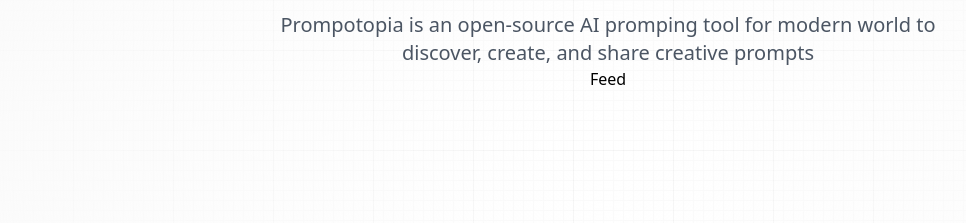
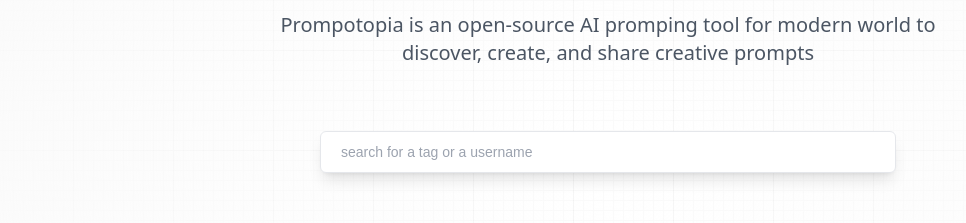
Before and after one commit to FadelYang/next14-project-promptopia, a Next.js app: page / in a window 1280 px wide. Shown: the part 255-478 px from the top of the page, without its empty margins (32-998 px from the left). Built offline with nearby package versions, Linux system fonts and the light colour scheme; no server answers.

Commit message:
fix:(prompt-card-list): Fix Get Prompt Card Data

```diff
--- a/components/Feed.jsx
+++ b/components/Feed.jsx
@@ -1,9 +1,57 @@
-import React from 'react'
+"use client";
+
+import React from "react";
+import { useState, useEffect } from "react";
+import PromptCard from "./PromptCard";
+
+const PromptCardList = ({ data, handleTagClick }) => {
+  return (
+    <div className="mt-16 prompt_layout">
+      {data.map((post) => (
+        <PromptCard
+          key={post._id}
+          post={post}
+          handleTagClick={handleTagClick}
+        />
+      ))}
+    </div>
+  );
+};
 
 const Feed = () => {
+  const [searchText, setSearchText] = useState("");
+  const [posts, setPosts] = useState([]);
+
+  const handleSearchChange = (e) => {};
+
+  useEffect(() => {
+    const fetchPosts = async () => {
+      const response = await fetch("/api/prompt");
+      const data = await response.json();
+
+      setPosts(data);
+    };
+
+    fetchPosts();
+    console.log({ posts }); // Log the updated value of posts
+  }, []);
+
   return (
-    <div>Feed</div>
-  )
-}
+    <section className="feed">
+      <form className="relative w-full flex-center">
+        <input
+          type="text"
+          placeholder="search for a tag or a username"
+          value={searchText}
+          onChange={handleSearchChange}
+          required
+          className="search_input peer"
+        />
+      </form>
 
-export default Feed
+      <PromptCardList data={posts} handleTagClick={() => {}} />
+    </section>
+  );
+};
+
+export default Feed;
```
